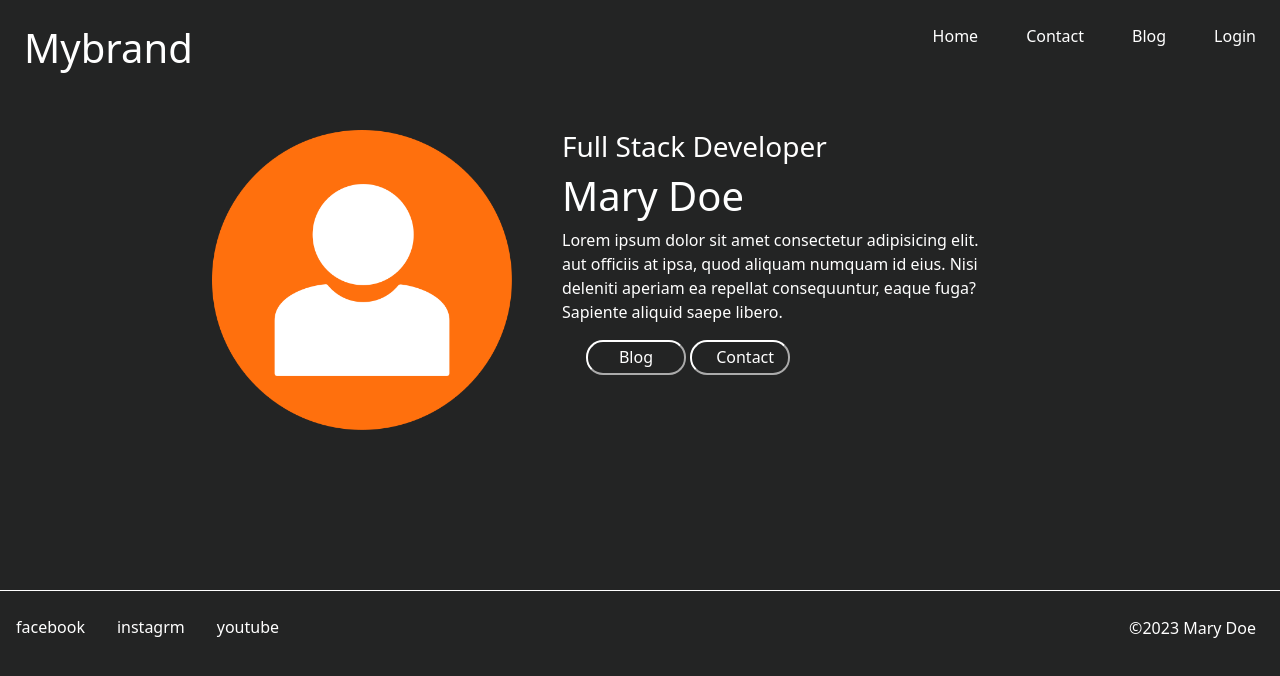
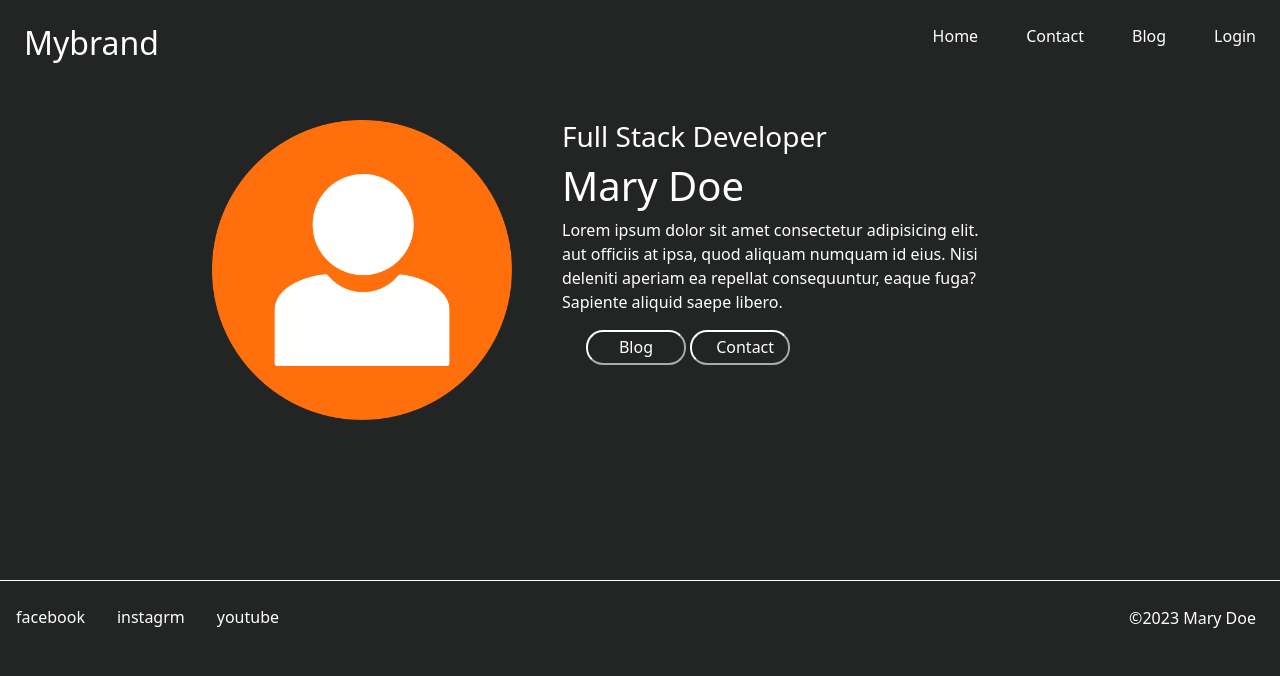
Before and after one commit to MuhorakeyeHenriette/Mybrand, a plain HTML site: page index-2.html in a window 1280 px wide. Drawn offline with nearby package versions, Linux system fonts and the light colour scheme.

Commit message:
Changed h1 to h2

```diff
--- a/index-2.html
+++ b/index-2.html
@@ -41,7 +41,7 @@ body{
 </style>
 <body>
     <div class="text-white d-flex justify-content-between">
-        <h1 class="pt-4 mx-4">Mybrand</h1>
+        <h2 class="pt-4 mx-4">Mybrand</h2>
 
         <ul class="d-flex list-unstyled pt-4">
             <li class="mx-4">Home</li>
```
